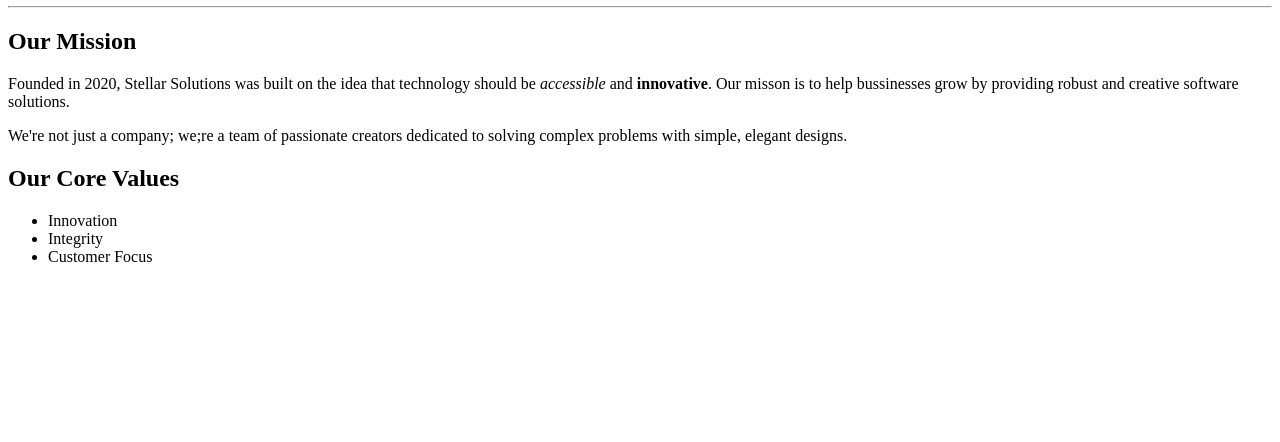
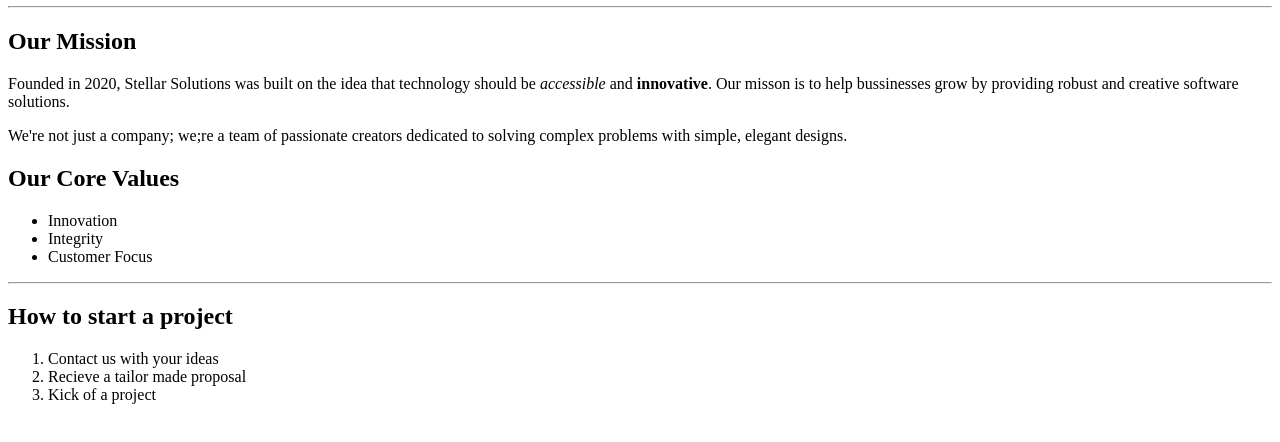
Before and after one commit to Akwande80/steller_solutions, a plain HTML site: page StellerCode/about.html in a window 1280 px wide. Shown: the part 100-542 px from the top of the page. Drawn offline with Linux system fonts and the light colour scheme.

Commit message:
Update about.html
Created project steps using ordered list(ol)

```diff
--- a/StellerCode/about.html
+++ b/StellerCode/about.html
@@ -45,6 +45,19 @@
                 <li>Customer Focus</li>
             </ul>
         </section>
+
+        <hr>
+
+        <!--Project steps-->
+        <section id="project-steps">
+            <h2>How to start a project</h2>
+            <ol>
+                <li>Contact us with your ideas</li>
+                <li>Recieve a tailor made proposal</li>
+                <li>Kick of a project</li>
+            </ol>
+        </section>
+
     </body>
 
 </body>
```
